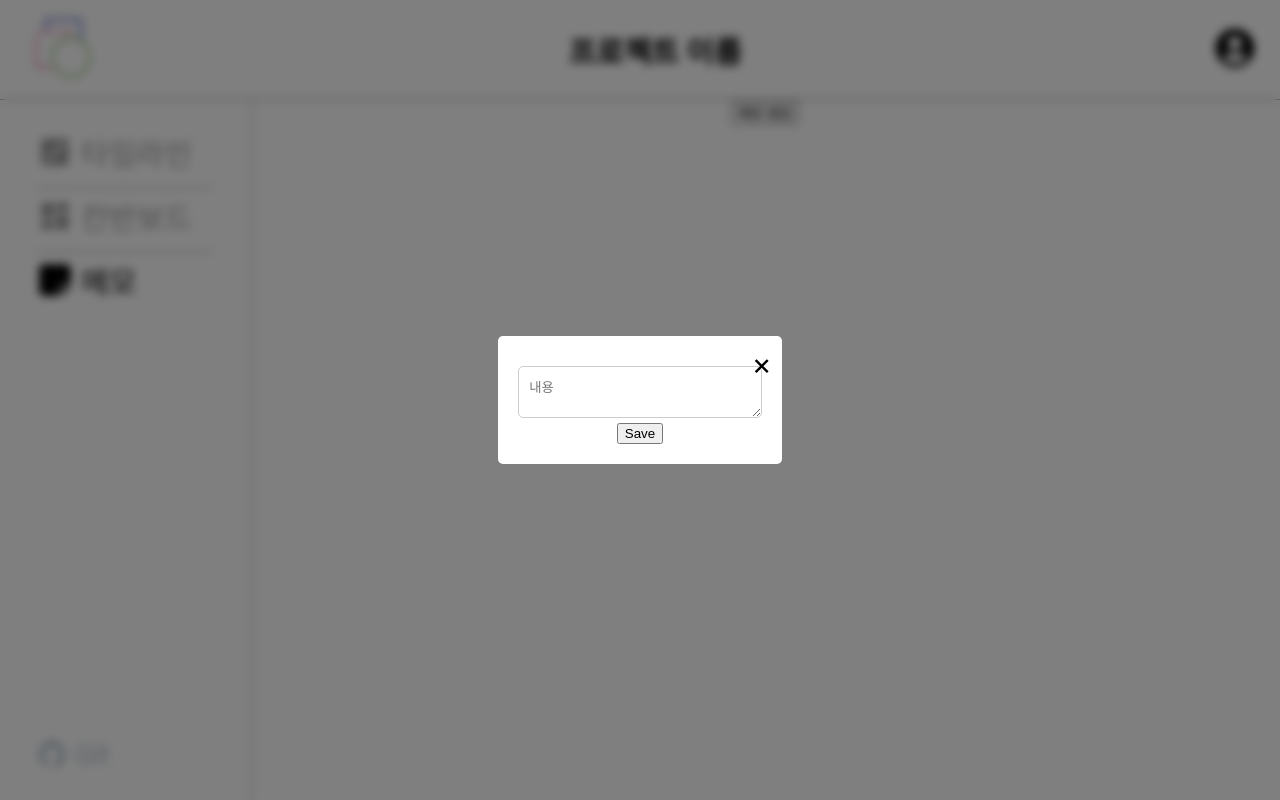
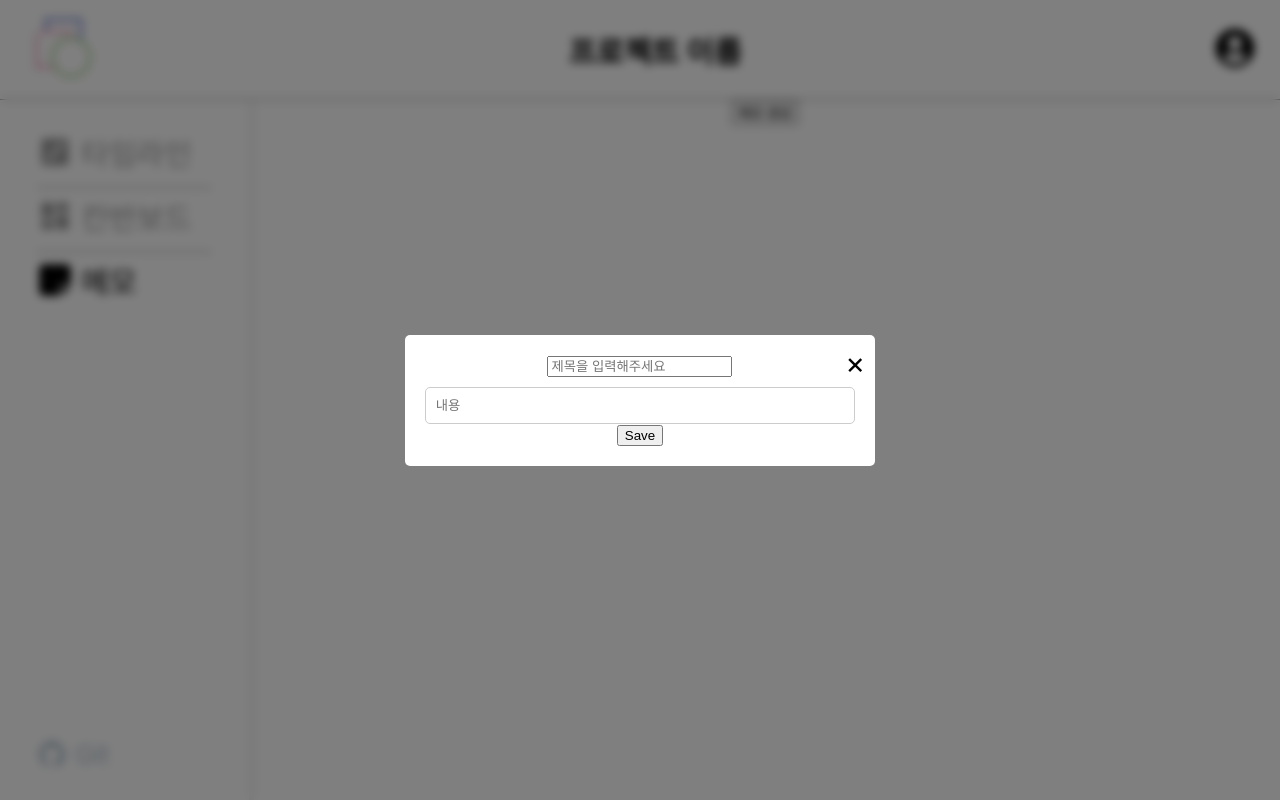
Before and after one commit to SoftwareEngineering-jnu1/AgileSupportProgram, a React (Create React App) app: page /memo in a window 1280 px wide. Both pictures are taken after a click on the button "메모 생성". Built offline with nearby package versions, Linux system fonts and the light colour scheme; a web font is replaced by a local one.

Commit message:
feat: 메모장 제목 입력칸, 수정기능 구현

```diff
--- a/src/pages/MemoPage/index.tsx
+++ b/src/pages/MemoPage/index.tsx
@@ -3,32 +3,49 @@ import style from './Memo.module.css';
 
 interface ModalData {
   id: number;
+  title: string;
   content: string;
 }
 
 const MemoPage: React.FC = () => {
+  const [savedModals, setSaveModals] = useState<ModalData[]>([]);
   const [isModalOpen, setIsModalOpen] = useState(false);
+  const [currentNote, setCurrentNote] = useState<ModalData | null>(null);
+  const [noteTitle, setNoteTitle] = useState('');
   const [modalContent, setModalContent] = useState('');
-  const [savedModals, setSaveModals] = useState<ModalData[]>([]);
 
   const handleOpenModal = () => {
     setIsModalOpen(true);
-    setModalContent('');
   };
 
   const handleCloseModal = () => {
     setIsModalOpen(false);
+    setCurrentNote(null);
+    setNoteTitle('');
+    setModalContent('');
   };
 
   const handleSaveModal = () => {
-    if (modalContent.trim()) {
+    if (currentNote) {
+      setSaveModals(savedModals.map(modal => modal.id === currentNote.id ? {...modal, title: noteTitle, content: modalContent} : modal));
+    }
+      else {
       const newModal: ModalData = {
         id: Date.now(),
+        title: noteTitle,
         content: modalContent,
       };
       setSaveModals([...savedModals, newModal]);
       setIsModalOpen(false);
-    }
+      }
+      handleCloseModal();
+  };
+
+  const editNote = (modal: ModalData) => {
+    setCurrentNote(modal);
+    setNoteTitle(modal.title);
+    setModalContent(modal.content);
+    handleOpenModal();
   };
 
   return (
@@ -39,20 +56,26 @@ const MemoPage: React.FC = () => {
         <div className={style.overlay}>
           <div className={style.modaldiv}>
             <span className={style.close} onClick={handleCloseModal}>&times;</span>
-            <textarea className={style.textarea}
+            <input className={style.title}
+              type="text"
+              value={noteTitle}
+              onChange={(e) => setNoteTitle(e.target.value)}
+              placeholder="제목을 입력해주세요"
+            />
+            <input className={style.textarea}
               value={modalContent}
               onChange={(e) => setModalContent(e.target.value)}
               placeholder="내용"
-              ></textarea>
-            <button onClick={handleSaveModal}>Save</button>
+              ></input>
+            <button className={style.savebutton} onClick={handleSaveModal}>Save</button>
           </div>
         </div>
       )}
 
       <div className={style.savemodal}>
         {savedModals.map((modal) => (
-          <div key={modal.id} className={style.modalitem}>
-            <h3>제목</h3>
+          <div key={modal.id} className={style.modalitem} onClick={() => editNote(modal)}>
+            <h3>제목: {modal.title}</h3>
             <p>{modal.content}</p>
           </div>
         )
```
